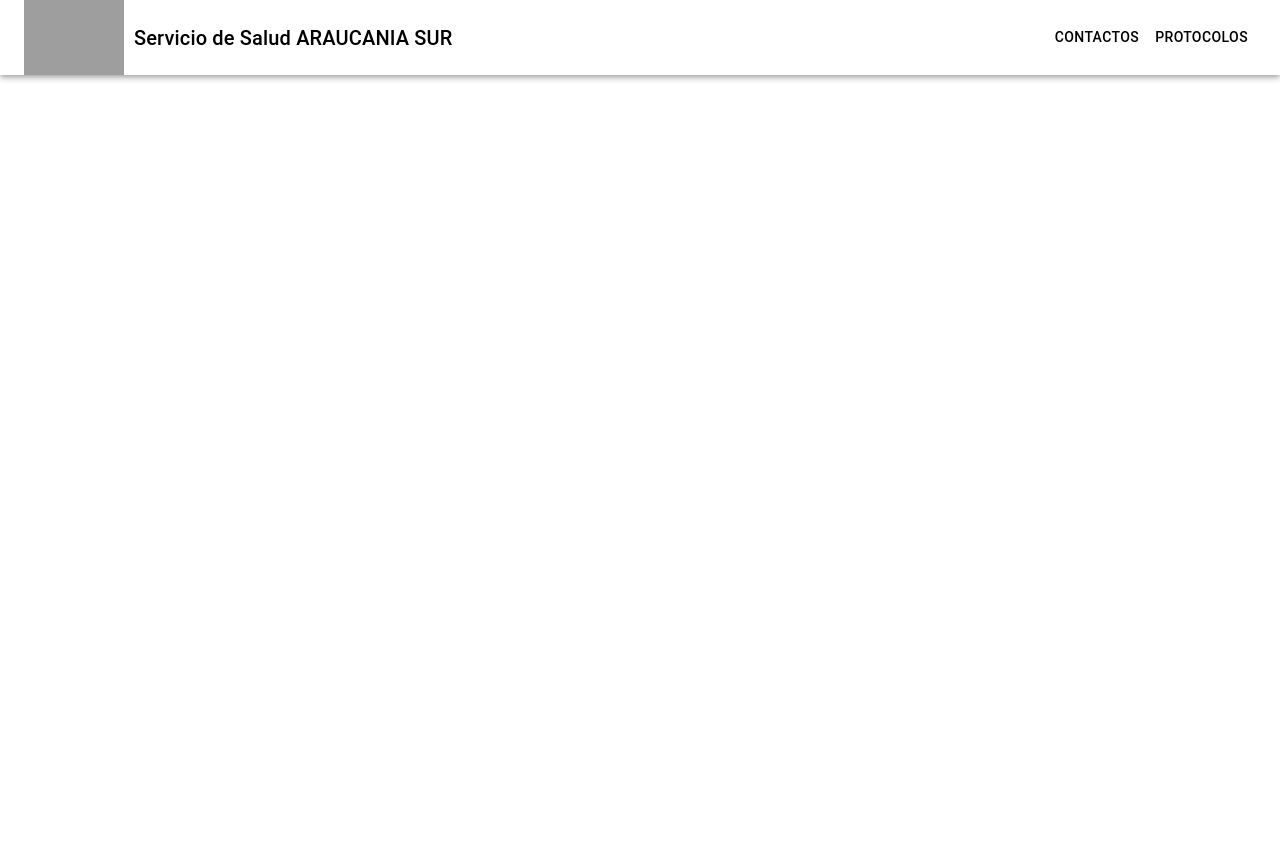
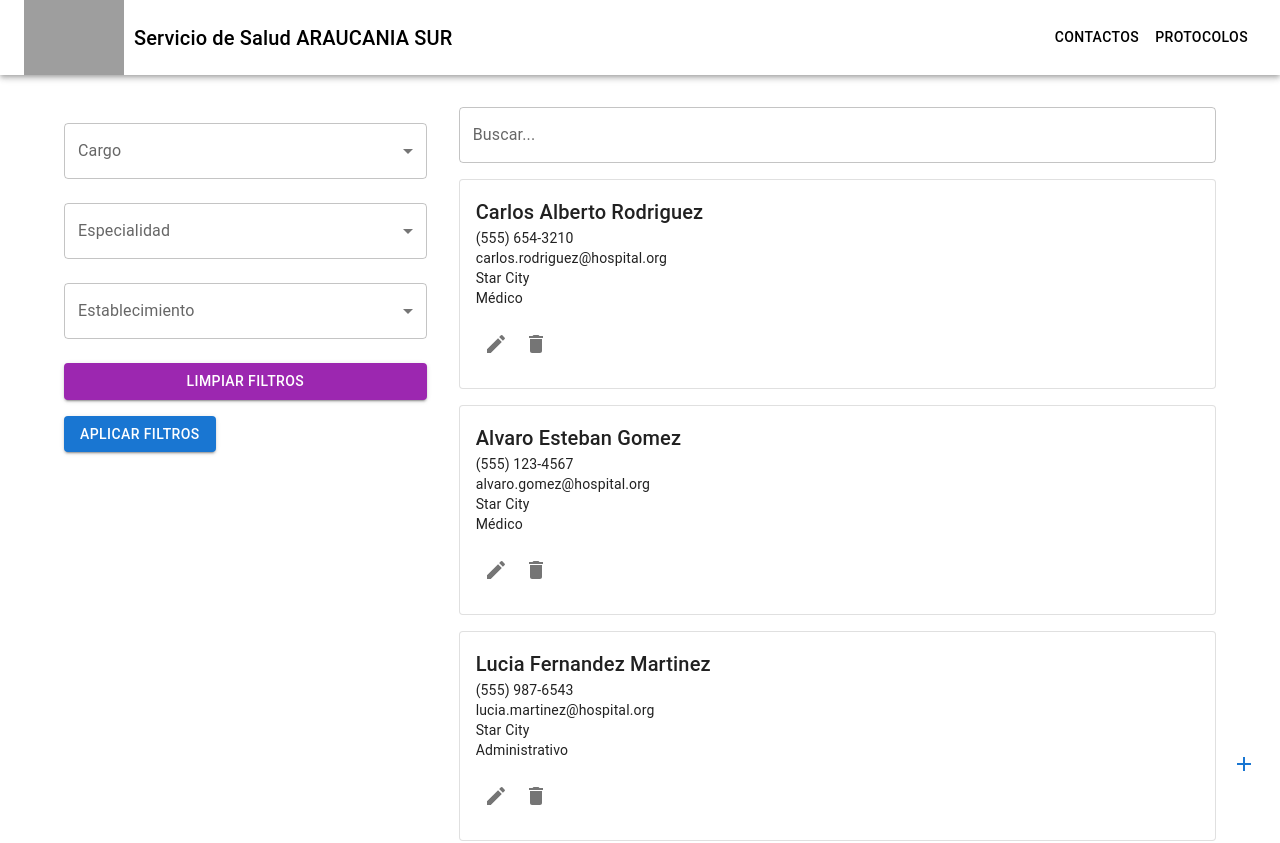
Before and after one commit to J0TTAA/Trabajo-SSASur, a React (Vite) app: page /contactosAdmin in a window 1280 px wide. Shown: the top 843 px of the page. Before the commit the page ends 800 px from the top, so only its background shows below. Built offline with nearby package versions, Linux system fonts and the light colour scheme; grey boxes are pictures that could not be loaded.

Commit message:
avance vista admin 0.1

```diff
--- a/src/App.jsx
+++ b/src/App.jsx
@@ -3,6 +3,8 @@ import { BrowserRouter as Router, Route, Routes } from 'react-router-dom';
 import Header from './components/Header';
 import ContactView from './views/ContactView';
 import ProtocoloView from './views/ProtocoloView';
+import ContactAdminView from './views/ContactAdminView';
+
 
 const App = () => {
   return (
@@ -11,6 +13,7 @@ const App = () => {
       <Routes>
         <Route path="/contactos" element={<ContactView />} />
         <Route path="/protocolos" element={<ProtocoloView />} />
+        <Route path="/contactosAdmin" element={<ContactAdminView />} />
         <Route path="/" element={<ProtocoloView />} /> {/* Página por defecto */}
       </Routes>
     </Router>
--- a/src/components/ContactCard.jsx
+++ b/src/components/ContactCard.jsx
@@ -1,9 +1,7 @@
 import React from 'react';
-import { Card, CardContent, Typography, IconButton, Box } from '@mui/material';
-import EditIcon from '@mui/icons-material/Edit';
-import DeleteIcon from '@mui/icons-material/Delete';
+import { Card, CardContent, Typography } from '@mui/material';
 
-const ContactCard = ({ contact, onEdit, onDelete }) => {
+const ContactCard = ({ contact }) => {
   return (
     <Card variant="outlined" sx={{ mb: 2 }}>
       <CardContent>
@@ -12,14 +10,6 @@ const ContactCard = ({ contact, onEdit, onDelete }) => {
         <Typography variant="body2">{contact.email}</Typography>
         <Typography variant="body2">{contact.hospital}</Typography>
         <Typography variant="body2">{contact.cargo}</Typography>
-        <Box mt={2}>
-          <IconButton onClick={() => onEdit(contact)}>
-            <EditIcon />
-          </IconButton>
-          <IconButton onClick={() => onDelete(contact.id)}>
-            <DeleteIcon />
-          </IconButton>
-        </Box>
       </CardContent>
     </Card>
   );
--- /dev/null
+++ b/src/components/ContactCardAdmin.jsx
@@ -0,0 +1,28 @@
+import React from 'react';
+import { Card, CardContent, Typography, IconButton, Box } from '@mui/material';
+import EditIcon from '@mui/icons-material/Edit';
+import DeleteIcon from '@mui/icons-material/Delete';
+
+const ContactCardAdmin = ({ contact, onEdit, onDelete }) => {
+  return (
+    <Card variant="outlined" sx={{ mb: 2 }}>
+      <CardContent>
+        <Typography variant="h6">{contact.name}</Typography>
+        <Typography variant="body2">{contact.phone}</Typography>
+        <Typography variant="body2">{contact.email}</Typography>
+        <Typography variant="body2">{contact.hospital}</Typography>
+        <Typography variant="body2">{contact.cargo}</Typography>
+        <Box mt={2}>
+          <IconButton onClick={() => onEdit(contact)}>
+            <EditIcon />
+          </IconButton>
+          <IconButton onClick={() => onDelete(contact.id)}>
+            <DeleteIcon />
+          </IconButton>
+        </Box>
+      </CardContent>
+    </Card>
+  );
+};
+
+export default ContactCardAdmin;
--- /dev/null
+++ b/src/components/ContactListAdmin.jsx
@@ -0,0 +1,40 @@
+import React, { useState, useEffect } from 'react';
+import { Box, TextField } from '@mui/material';
+import ContactCardAdmin from './ContactCardAdmin';
+
+const ContactListAdmin = ({ contacts, onEdit, onDelete }) => {
+  const [search, setSearch] = useState('');
+  const [filteredContacts, setFilteredContacts] = useState(contacts);
+
+  useEffect(() => {
+    let result = contacts;
+
+    if (search) {
+      result = result.filter(contact => contact.name.toLowerCase().includes(search.toLowerCase()));
+    }
+
+    setFilteredContacts(result);
+  }, [contacts, search]);
+
+  return (
+    <Box>
+      <TextField
+        label="Buscar..."
+        value={search}
+        onChange={e => setSearch(e.target.value)}
+        fullWidth
+        sx={{ mb: 2 }}
+      />
+      {filteredContacts.map(contact => (
+        <ContactCardAdmin
+          key={contact.id}
+          contact={contact}
+          onEdit={onEdit}
+          onDelete={onDelete}
+        />
+      ))}
+    </Box>
+  );
+};
+
+export default ContactListAdmin;
--- /dev/null
+++ b/src/views/ContactAdminView.jsx
@@ -0,0 +1,170 @@
+import React, { useState, useEffect } from 'react';
+import { Container, Box, Grid, Button, Drawer, TextField, IconButton, Typography } from '@mui/material';
+import FilterComponent from '../components/FilterComponent';
+import ContactList from '../components/ContactListAdmin';
+import AddIcon from '@mui/icons-material/Add';
+
+const ContactView = () => {
+  const [contactsData, setContactsData] = useState([]);
+  const [filters, setFilters] = useState({ cargo: '', especialidad: '', establecimiento: '' });
+  const [filteredContacts, setFilteredContacts] = useState([]);
+  const [drawerOpen, setDrawerOpen] = useState(false);
+  const [newContact, setNewContact] = useState({ name: '', specialty: '', hospital: '', cargo: '' });
+  const [editMode, setEditMode] = useState(false);
+  const [editContact, setEditContact] = useState(null);
+
+  useEffect(() => {
+    const loadContacts = async () => {
+      try {
+        const response = await fetch('/public/contactosJson/contactosjson.json');
+        if (!response.ok) {
+          throw new Error(`HTTP error! status: ${response.status}`);
+        }
+        const jsonData = await response.json();
+
+        const contacts = jsonData.map(contact => ({
+          id: contact.id,
+          name: `${contact.name[0]?.given.join(' ')} ${contact.name[0]?.family}`,
+          active: contact.active,
+          phone: contact.telecom?.find(t => t.system === 'phone')?.value || 'No disponible',
+          email: contact.telecom?.find(t => t.system === 'email')?.value || 'No disponible',
+          hospital: contact.address?.[0]?.city || 'No disponible',
+          cargo: contact.cargo
+        }));
+
+        setContactsData(contacts);
+        setFilteredContacts(contacts);
+      } catch (error) {
+        console.error('Error loading contacts:', error);
+      }
+    };
+
+    loadContacts();
+  }, []);
+
+  const handleFilterChange = (key, value) => {
+    setFilters({ ...filters, [key]: value });
+  };
+
+  const handleClearFilters = () => {
+    setFilters({ cargo: '', especialidad: '', establecimiento: '' });
+    setFilteredContacts(contactsData);
+  };
+
+  const handleApplyFilters = () => {
+    const filtered = contactsData.filter(contact => {
+      return (
+        (!filters.cargo || contact.cargo.includes(filters.cargo)) &&
+        (!filters.especialidad || contact.specialty.includes(filters.especialidad)) &&
+        (!filters.establecimiento || contact.hospital.includes(filters.establecimiento))
+      );
+    });
+    setFilteredContacts(filtered);
+  };
+
+  const handleNewContactChange = (key, value) => {
+    setNewContact({ ...newContact, [key]: value });
+  };
+
+  const handleAddContact = () => {
+    const newId = contactsData.length + 1;
+    const contact = { id: newId, ...newContact };
+
+    if (editMode) {
+      const updatedContacts = contactsData.map(ct => ct.id === editContact.id ? contact : ct);
+      setContactsData(updatedContacts);
+      setFilteredContacts(updatedContacts);
+    } else {
+      setContactsData([...contactsData, contact]);
+      setFilteredContacts([...filteredContacts, contact]);
+    }
+
+    setNewContact({ name: '', specialty: '', hospital: '', cargo: '' });
+    setEditMode(false);
+    setDrawerOpen(false);
+  };
+
+  const handleEditContact = (contact) => {
+    setEditContact(contact);
+    setNewContact(contact);
+    setEditMode(true);
+    setDrawerOpen(true);
+  };
+
+  const handleDeleteContact = (id) => {
+    const updatedContacts = contactsData.filter(contact => contact.id !== id);
+    setContactsData(updatedContacts);
+    setFilteredContacts(updatedContacts);
+  };
+
+  return (
+    <Container>
+      <Box my={4}>
+        <Grid container spacing={4}>
+          <Grid item xs={12} md={4}>
+            <FilterComponent
+              filters={filters}
+              onFilterChange={handleFilterChange}
+              onClearFilters={handleClearFilters}
+            />
+            <Button variant="contained" color="primary" onClick={handleApplyFilters} style={{ marginTop: '16px' }}>
+              Aplicar Filtros
+            </Button>
+          </Grid>
+          <Grid item xs={12} md={8}>
+            <ContactList
+              contacts={filteredContacts}
+              onEdit={handleEditContact}
+              onDelete={handleDeleteContact}
+            />
+          </Grid>
+        </Grid>
+      </Box>
+      <IconButton
+        color="primary"
+        onClick={() => setDrawerOpen(true)}
+        style={{ position: 'fixed', bottom: '16px', right: '16px' }}
+      >
+        <AddIcon />
+      </IconButton>
+      <Drawer anchor="right" open={drawerOpen} onClose={() => setDrawerOpen(false)}>
+        <Box p={2} width={300}>
+          <Typography variant="h6">{editMode ? 'Editar Contacto' : 'Agregar Nuevo Contacto'}</Typography>
+          <TextField
+            label="Nombre"
+            fullWidth
+            value={newContact.name}
+            onChange={(e) => handleNewContactChange('name', e.target.value)}
+            margin="normal"
+          />
+          <TextField
+            label="Especialidad"
+            fullWidth
+            value={newContact.specialty}
+            onChange={(e) => handleNewContactChange('specialty', e.target.value)}
+            margin="normal"
+          />
+          <TextField
+            label="Hospital"
+            fullWidth
+            value={newContact.hospital}
+            onChange={(e) => handleNewContactChange('hospital', e.target.value)}
+            margin="normal"
+          />
+          <TextField
+            label="Cargo"
+            fullWidth
+            value={newContact.cargo}
+            onChange={(e) => handleNewContactChange('cargo', e.target.value)}
+            margin="normal"
+          />
+          <Button variant="contained" color="primary" onClick={handleAddContact} fullWidth>
+            {editMode ? 'Guardar Cambios' : 'Agregar'}
+          </Button>
+        </Box>
+      </Drawer>
+    </Container>
+  );
+};
+
+export default ContactView;
--- a/src/views/ProtocoloView.jsx
+++ b/src/views/ProtocoloView.jsx
@@ -33,25 +33,6 @@ const ProtocoloView = () => {
     }
   };
 
-  const hospitalData = [
-    {
-      nombre: 'Hospital A',
-      direccion: 'Dirección del Hospital A',
-      url: 'https://www.google.cl/maps/place/Hospital+Angol+Dr.+Mauricio+Heyermann/@-37.8005395,-72.6928234,17z',
-    },
-    {
-      nombre: 'Hospital B',
-      direccion: 'Dirección del Hospital B',
-      url: 'https://www.google.com/maps/embed?...',
-    },
-    {
-      nombre: 'Hospital C',
-      direccion: 'Dirección del Hospital C',
-      url: 'https://www.google.com/maps/embed?...',
-    },
-    // Agrega más objetos según sea necesario
-  ];
-
   const handleEspecialidadChange = (event) => {
     const especialidadSeleccionada = event.target.value;
     setSelectedEspecialidad(especialidadSeleccionada);
@@ -66,7 +47,6 @@ const ProtocoloView = () => {
     const patologiaData = patologias.find(patologia => patologia.patologia === patologiaSeleccionada);
     setPatologiaInfo(patologiaData);
 
-    // Ejemplo de URL para la especialidad BroncoPulmonarInfantil
     if (selectedEspecialidad === 'BroncoPulmonarInfantil') {
       setMapUrl('https://www.google.com/maps/embed?pb=!1m18!1m12!1m3!1d3656.2672934011136!2d-46.65437748487383!3d-23.5987866846677!2m3!1f0!2f0!3f0!3m2!1i1024!2i768!4f13.1!3m3!1m2!1s0x94ce59e648bbf101%3A0xf59387e5b0e34090!2sHospital%20das%20Cl%C3%ADnicas%20da%20Faculdade%20de%20Medicina%20da%20Universidade%20de%20S%C3%A3o%20Paulo!5e0!3m2!1sen!2sbr!4v1615152025000!5m2!1sen!2sbr');
     } else {
@@ -76,7 +56,7 @@ const ProtocoloView = () => {
 
   return (
     <div>
-      <Box p={2}>
+      <Box p={2} sx={{ maxWidth: '1200px', margin: '0 auto' }}>
         <Typography variant="body2" color="textSecondary">
           Inicio &gt; Información Interconsultas &gt; Criterios de aceptación
         </Typography>
```
